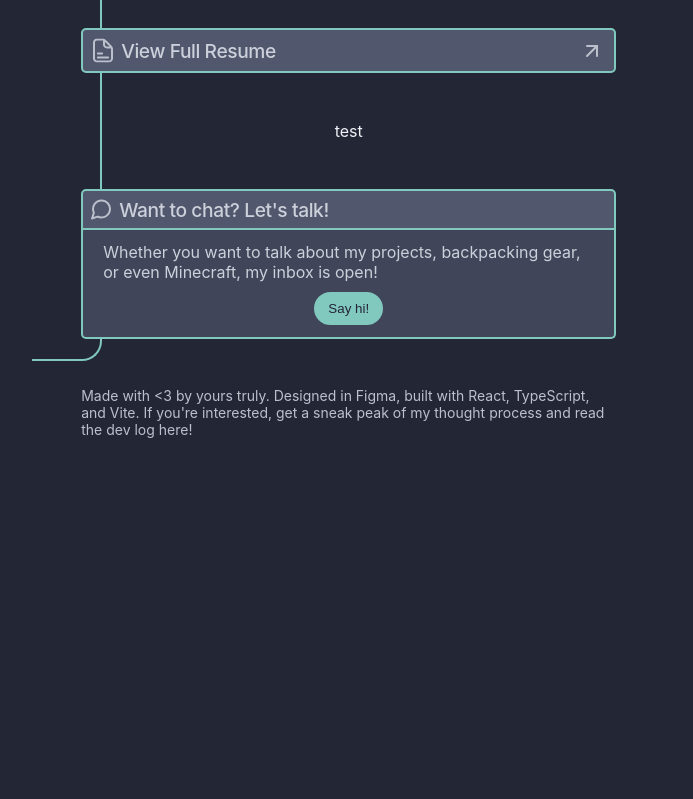
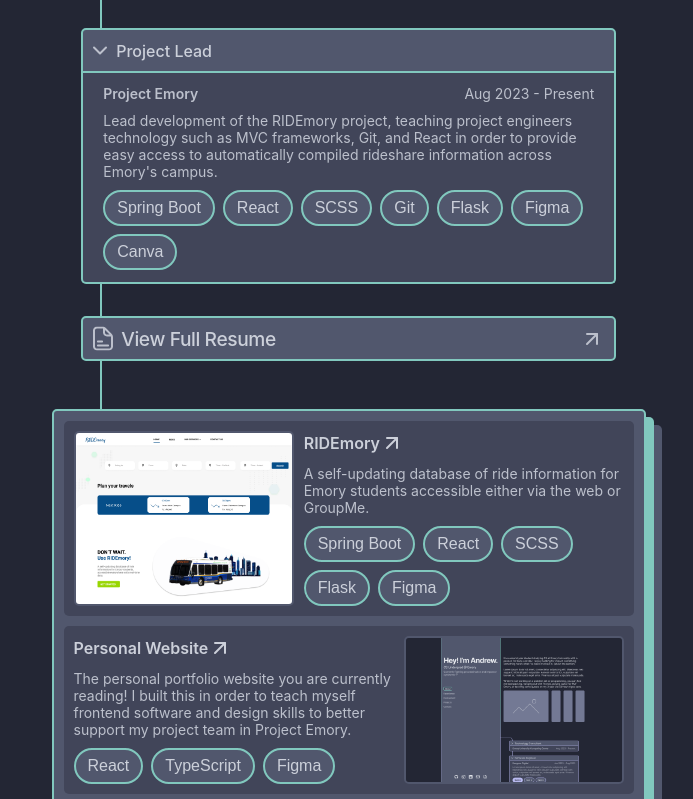
Before and after one commit to andrewtlu/andrewtlu.github.io, a React (Vite) app: page / in a window 1280 px wide. Shown: the part 1080-1879 px from the top of the page, without its empty margins (490-1183 px from the left). Before the commit the page ends 1598 px from the top, so only its background shows below. Built offline with nearby package versions, Linux system fonts and the light colour scheme.

Commit message:
Add project pane

```diff
--- a/src/App.tsx
+++ b/src/App.tsx
@@ -1,7 +1,7 @@
 import { useState } from 'react'
 import { Socials } from './components/svgs.tsx'
 import './App.css'
-import { ContactPane, ExperiencePane, ResumePane } from './components/panes.tsx'
+import { ContactPane, ExperiencePane, ProjectPane, ResumePane } from './components/panes.tsx'
 
 function App() {
   const [count, setCount] = useState(0)
@@ -47,10 +47,12 @@ function App() {
 
         <div className='startline'></div>
 
+        {/* TODO: gradient, hover effects, smart collapse */}
+
         <section id='experience' className='line'>
           <ExperiencePane
             pos='Software Engineer'
-            employer='Kerygma Digital'
+            group='Kerygma Digital'
             date='Jun 2023 - Aug 2023'
             desc={'Developed and improved BibleBot\'s easy quick reference features for 4m+ users across 51,000+ Discord servers, \nReduced service response latency by 60% (~400 ms) by implementing a custom configurable time-to-live HTTP cache'}
             skills={['C#', 'ASP.NET', 'HTTP', 'Git']}
@@ -58,7 +60,7 @@ function App() {
 
           <ExperiencePane
             pos='Software Engineer'
-            employer='Kerygma Digital'
+            group='Kerygma Digital'
             date='Jun 2023 - Aug 2023'
             desc={'Developed and improved BibleBot\'s easy quick reference features for 4m+ users across 51,000+ Discord servers, \nReduced service response latency by 60% (~400 ms) by implementing a custom configurable time-to-live HTTP cache'}
             skills={['C#', 'ASP.NET', 'HTTP', 'Git']}
@@ -66,7 +68,7 @@ function App() {
 
           <ExperiencePane
             pos='Software Engineer'
-            employer='Kerygma Digital'
+            group='Kerygma Digital'
             date='Jun 2023 - Aug 2023'
             desc={'Developed and improved BibleBot\'s easy quick reference features for 4m+ users across 51,000+ Discord servers, \nReduced service response latency by 60% (~400 ms) by implementing a custom configurable time-to-live HTTP cache'}
             skills={['C#', 'ASP.NET', 'HTTP', 'Git']}
@@ -74,15 +76,40 @@ function App() {
         </section>
 
         <section id='involvement' className='line'>
+          <ExperiencePane
+            pos='Project Lead'
+            group='Project Emory'
+            date='Aug 2023 - Present'
+            desc={'Lead development of the RIDEmory project, teaching project engineers technology such as MVC frameworks, Git, and React in order to provide easy access to automatically compiled rideshare information across Emory\'s campus.'}
+            skills={['Spring Boot', 'React', 'SCSS', 'Git', 'Flask', 'Figma', 'Canva']}
+          />
+
           <ResumePane />
         </section>
 
         <section id='projects' className='line'>
-          test
+          <div className='projects'>
+            <ProjectPane
+              name='RIDEmory'
+              url=''
+              desc='A self-updating database of ride information for Emory students accessible either via the web or GroupMe.'
+              img='src/assets/ridemory.png'
+              skills={['Spring Boot', 'React', 'SCSS', 'Flask', 'Figma']}
+            />
+
+            <ProjectPane
+              name='Personal Website'
+              url=''
+              desc='The personal portfolio website you are currently reading! I built this in order to teach myself frontend software and design skills to better support my project team in Project Emory.'
+              img='src/assets/website.png'
+              skills={['React', 'TypeScript', 'Figma']}
+            />
+          </div>
         </section>
 
         <section id='contact' className='line'>
           <ContactPane />
+          {/* TODO: prettier contact pane */}
         </section>
 
         <div className='endline'></div>
--- a/src/components/buttons.css
+++ b/src/components/buttons.css
@@ -7,7 +7,7 @@
   align-items: center;
   font-weight: 500;
 
-  background-color: var(--mantle);
+  background-color: var(--crust);
   color: var(--contrast-crust) !important;
   border: var(--thickness) solid var(--accent-1);
   border-radius: 50px;
--- a/src/components/panes.css
+++ b/src/components/panes.css
@@ -66,6 +66,7 @@
 .skills {
   display: flex;
   align-items: flex-start;
+  flex-wrap: wrap;
   gap: 8px;
 }
 
@@ -102,6 +103,47 @@
   color: var(--contrast-overlay);
 }
 
+.projectpane {
+  width: 100%;
+
+  padding: 10px;
+  display: flex;
+  flex-direction: row;
+  gap: 10px;
+  background-color: var(--mantle);
+  border-radius: 5px;
+}
+
+.projectpane:nth-child(even) {
+  flex-direction: row-reverse;
+}
+
+img {
+  max-width: 40%;
+  aspect-ratio: 16/9;
+
+  object-fit: cover;
+  object-position: top;
+  border-radius: 5px;
+  border: var(--thickness) solid var(--crust)
+}
+
+.projectheader {
+  display: flex;
+  align-items: center;
+}
+
+.projectheader .body, .projectheader .redirect {
+  color: var(--contrast-crust);
+  font-weight: 600 !important;
+}
+
+.projectbody {
+  display: flex;
+  flex-direction: column;
+  gap: 10px;
+}
+
 .contactpane {
   width: 90%;
 }
--- a/src/components/panes.tsx
+++ b/src/components/panes.tsx
@@ -8,9 +8,17 @@ import { Chat, DropdownArrow, RedirectArrow, ResumeNoA } from './svgs.tsx';
 
 interface ExperiencePaneProps {
   pos: string;
-  employer: string;
+  group: string;
   date: string // Date;
   desc: string;
+  skills: string[];
+}
+
+interface ProjectPaneProps {
+  name: string;
+  url: string;
+  desc: string;
+  img: string;
   skills: string[];
 }
 
@@ -37,7 +45,7 @@ export function ExperiencePane(props: ExperiencePaneProps) {
       <div className='panebody'>
         <div className='subheader'>
           <span className='small employer'>
-            {props.employer}
+            {props.group}
           </span>
           <span className='small'>
             {props.date /*formatDate(props.date)*/}
@@ -74,6 +82,30 @@ export function ResumePane() {
   );
 }
 
+export function ProjectPane(props: ProjectPaneProps) {
+  return (
+    <div className='projectpane'>
+      <img src={props.img} alt={props.name + ' image'} />
+      <div className='projectbody'>
+        <div className='projectheader'>
+          <p className='body'>{props.name}</p>
+          <RedirectArrow />
+        </div>
+        <div className='small'>
+          {props.desc}
+        </div>
+        <div className='skills'>
+          {props.skills.map(skill => {
+            return (
+              <SkillButton skill={skill} />
+            );
+          })}
+        </div>
+      </div>
+    </div>
+  )
+}
+
 export function ContactPane() {
   return (
     <div className='contactpane'>
--- a/src/components/svgs.tsx
+++ b/src/components/svgs.tsx
@@ -102,7 +102,7 @@ export function DropdownArrow() {
 
 export function RedirectArrow() {
   return (
-    <svg xmlns="http://www.w3.org/2000/svg" width="24" height="24" viewBox="0 0 24 24" fill="none">
+    <svg xmlns="http://www.w3.org/2000/svg" width="24" height="24" viewBox="0 0 24 24" fill="none" className='redirect'>
       <path d="M7 17L17 7" stroke="currentColor" stroke-width="2" stroke-linecap="round" stroke-linejoin="round"/>
       <path d="M7 7H17V17" stroke="currentColor" stroke-width="2" stroke-linecap="round" stroke-linejoin="round"/>
     </svg>
--- a/src/main.css
+++ b/src/main.css
@@ -85,6 +85,21 @@ section:not(:last-of-type) {
   margin-bottom: 2rem;
 }
 
+.projects {
+  display: flex;
+  flex-direction: column;
+  gap: 10px;
+
+  box-shadow: 0.5rem 0.5rem 0 var(--accent-1), 1rem 1rem 0 var(--crust);
+  padding: 10px;
+
+  background-color: var(--crust);
+
+  border: var(--thickness) solid var(--accent-1);
+  border-radius: 5px;
+  width: 100%;
+}
+
 footer {
   align-self: center;
   width: 90%;
```
Also changed, not shown: src/assets/ridemory.png (added), src/assets/website.png (added).
